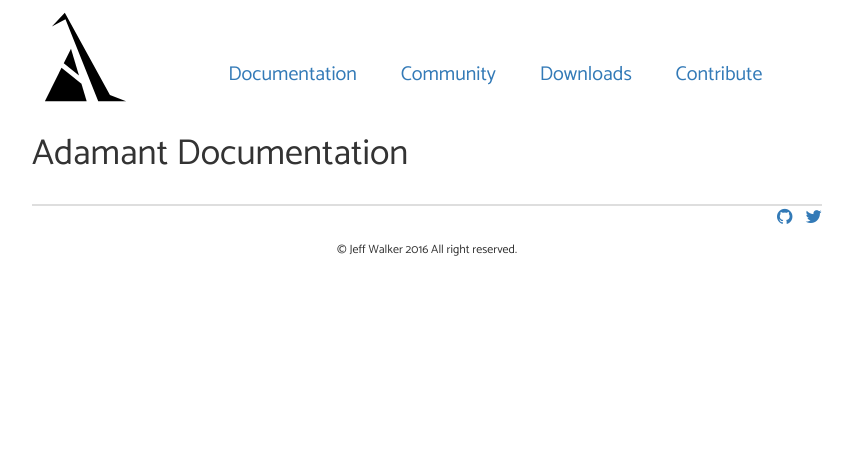
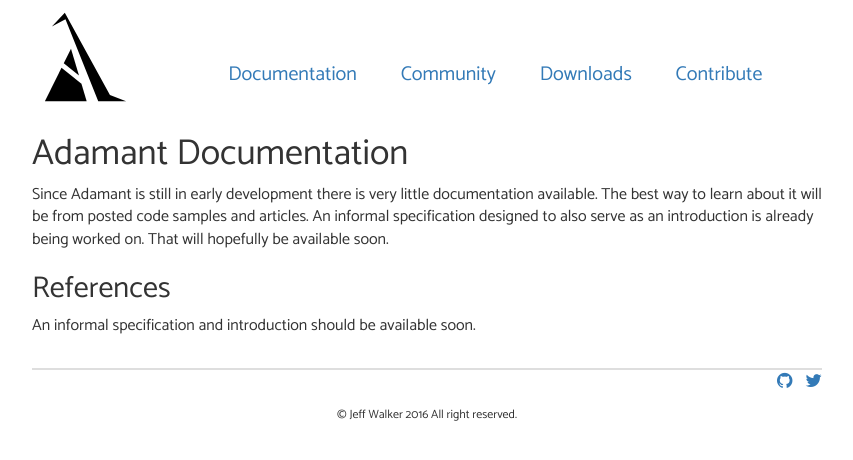
Before and after one commit to adamant/adamant-lang.org, a Jekyll site: the page built from documentation.md, in a window 1280 px wide. Shown: the top 460 px of the page, without its empty margins (213-1066 px from the left). Built offline with Jekyll 4.4.1, drawn with Linux system fonts in a browser that asks for light colours; nearby versions of some CDN libraries.

Commit message:
first version of various pages

```diff
--- a/_layouts/page.html
+++ b/_layouts/page.html
@@ -1,14 +1,9 @@
 ---
 layout: master
 ---
-<div class="post">
-
-  <header class="post-header">
-    <h1 class="post-title">{{ page.title }}</h1>
-  </header>
-
-  <article class="post-content">
-    {{ content }}
-  </article>
-
-</div>
+<article>
+	<header>
+		<h1>{{ page.title }}</h1>
+	</header>
+	{{ content }}
+</article>
--- a/documentation.md
+++ b/documentation.md
@@ -3,3 +3,9 @@ layout: page
 title: Adamant Documentation
 permalink: /documentation/
 ---
+
+Since Adamant is still in early development there is very little documentation available. The best way to learn about it will be from posted code samples and articles.  An informal specification designed to also serve as an introduction is already being worked on.  That will hopefully be available soon.
+
+## References
+
+An informal specification and introduction should be available soon.
```
Also changed, not shown: community.md (+1 -0 lines), contribute.md (+1 -0 lines), downloads.md (+1 -0 lines).
